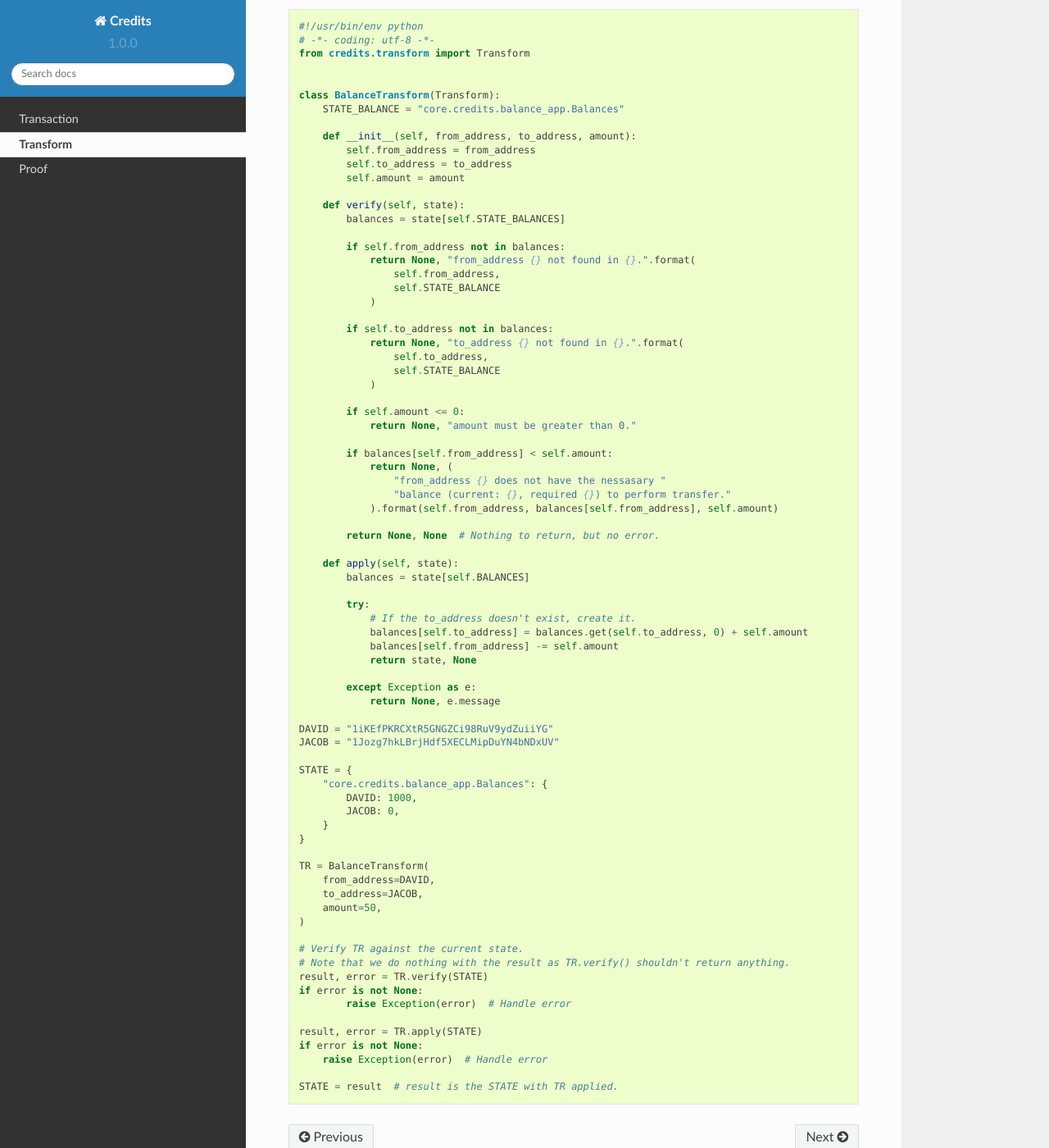
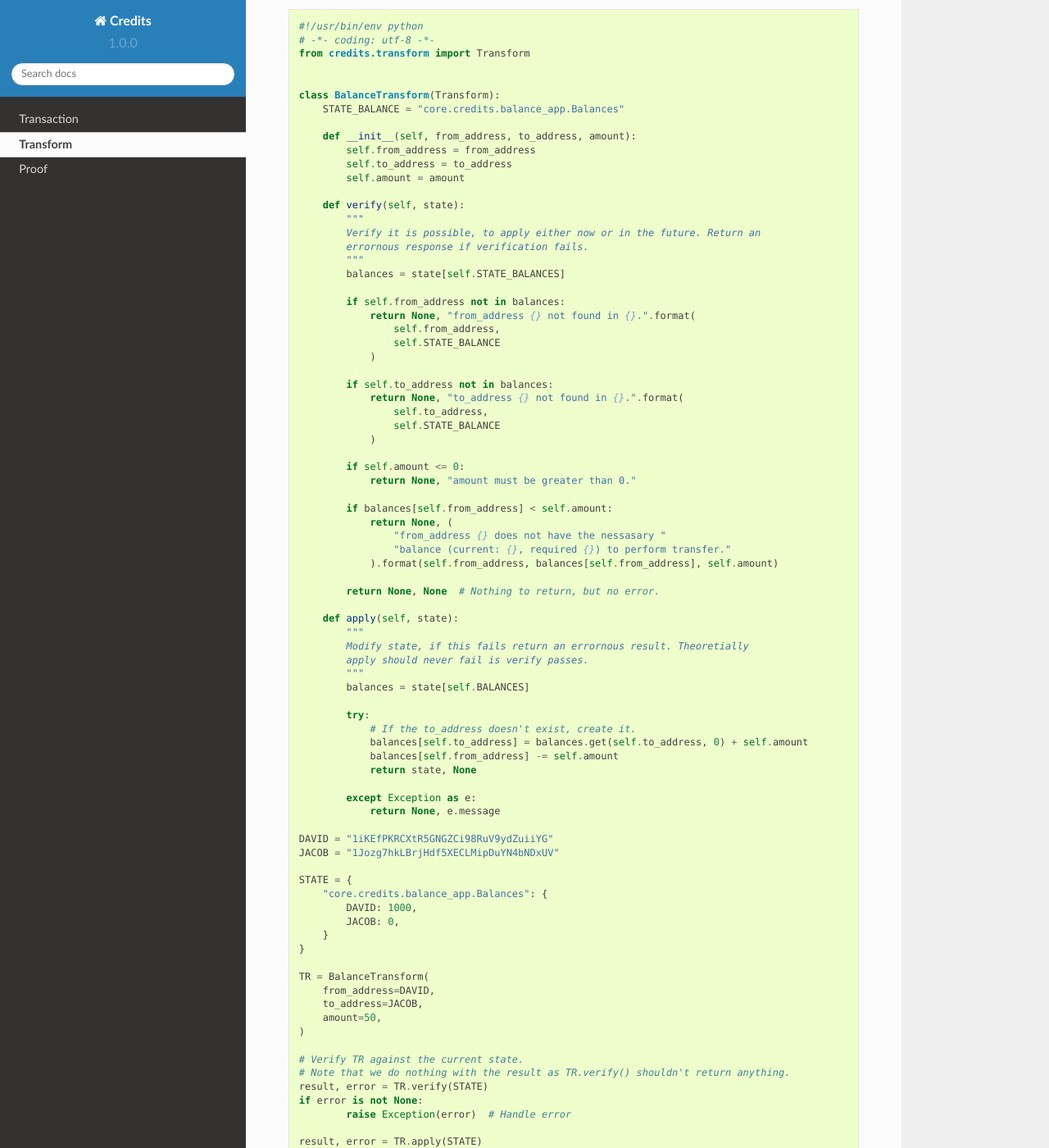
Before and after one commit to voodoo12345/credits-docs, a Sphinx documentation site: the page built from source/transform.md, in a window 1280 px wide and 1400 px high, scrolled down 608 px. Shown: the whole window at 82% size. Built offline with Sphinx 7.4.7 and the Read the Docs theme 2.0.0, drawn with Linux system fonts in a browser that asks for light colours; pages that are not in the unit, such as notebooks, are missing from menus.

Commit message:
Docstrings for examples

```diff
--- a/source/transform.md
+++ b/source/transform.md
@@ -36,6 +36,10 @@ class BalanceTransform(Transform):
         self.amount = amount
 
     def verify(self, state):
+        """
+        Verify it is possible, to apply either now or in the future. Return an
+        errornous response if verification fails.
+        """
         balances = state[self.STATE_BALANCES]
 
         if self.from_address not in balances:
@@ -62,6 +66,10 @@ class BalanceTransform(Transform):
         return None, None  # Nothing to return, but no error.
 
     def apply(self, state):
+        """
+        Modify state, if this fails return an errornous result. Theoretially
+        apply should never fail is verify passes.
+        """
         balances = state[self.BALANCES]
 
         try:
```
Also changed, not shown: source/proof.md (+4 -0 lines), source/transaction.md (+1 -1 lines).
